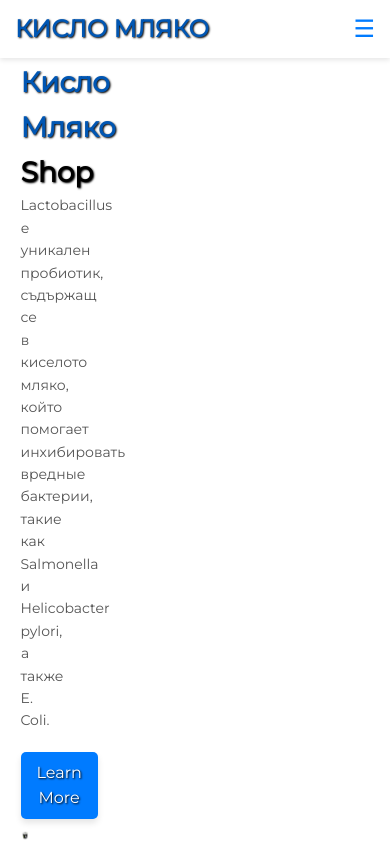
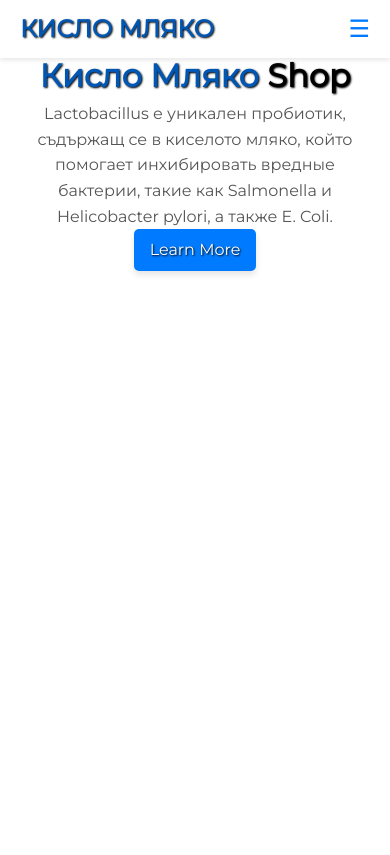
Before and after one commit to Luckyto7/sour_milk, a plain HTML site: page index.html in a window 390 px wide. Drawn offline with Linux system fonts and the light colour scheme.

Commit message:
Update styles.css

```diff
--- a/css/styles.css
+++ b/css/styles.css
@@ -141,55 +141,52 @@ nav {
     }
 }
 
-/* Адаптивные стили */
-@media (max-width: 767px) {
+/* Мобильная версия */
+@media (max-width: 768px) {
     nav {
-        padding: 0 15px;
+        padding: 0 20px;
+    }
+
+    .menu-toggle {
+        display: block;
     }
 
     .menu {
         display: none;
         flex-direction: column;
-        align-items: flex-start;
         position: absolute;
+        top: 100%;
+        right: 0;
         background-color: #fff;
-        top: 50px;
-        left: 0;
-        right: 0;
-        padding: 10px 10px;
-        box-shadow: 0 2px 5px rgba(0, 0, 0, 0.1);
-        z-index: 1000;
+        box-shadow: 0 2px 5px rgba(0,0,0,0.1);
+        width: 200px;
+        border-radius: 5px;
     }
 
     .menu.active {
         display: flex;
     }
 
-    .menu-toggle {
-        display: flex;
+    .menu li {
+        margin: 10px 40px;
+        text-align: center;
     }
 
-    .intro {
-        flex-direction: column;
+
+.intro-image {
+    max-width: 0;
+    max-height: 0px;
+
+    }
+.intro {
+
+    padding: 50px 20px;
+    flex-direction: column;
         text-align: center;
-        padding-top: 60px;
-    }
-
-    .intro-text {
-        max-width: 90%;
-    }
-
-    .intro-text h1 {
-        font-size: 28px;
-    }
-
-    .intro-text p {
-        font-size: 14px;
-        margin-bottom: 20px;
-    }
-
-    .intro-image img {
-        max-width: 80%;
-        margin-top: 20px;
-    }
 }
+.into-text {
+    margin-block: 10px 20px;
+writing-mode: horizontal-tb;
+    position: relative;
+}
+}
```
